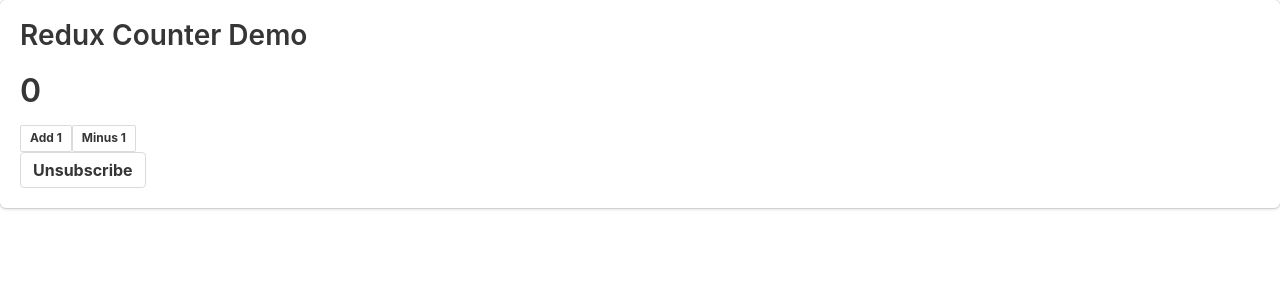
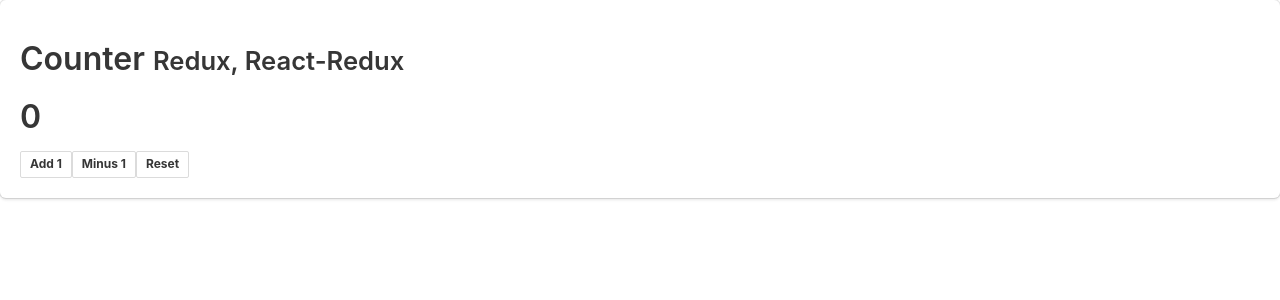
Before and after one commit to ImCatYao/ReactEco, a React (Create React App) app in the folder app/: page / in a window 1280 px wide. Shown: the top 300 px of the page. Built offline with nearby package versions, Linux system fonts and the light colour scheme.

Commit message:
counter app with redux react-redux

```diff
--- a/app/package.json
+++ b/app/package.json
@@ -6,6 +6,7 @@
     "node-sass": "^4.11.0",
     "react": "^16.7.0",
     "react-dom": "^16.7.0",
+    "react-redux": "^6.0.0",
     "react-scripts": "2.1.3",
     "redux": "^4.0.1"
   },
--- a/app/src/App.js
+++ b/app/src/App.js
@@ -1,12 +1,12 @@
 import React, { Component } from 'react'
 
-import Counter from './demos/0201'
+import CounterApp from './demos/0202'
 
 class App extends Component {
   render () {
     return (
       <div className='App box'>
-        <Counter></Counter>
+        <CounterApp />
       </div>
     )
   }
--- /dev/null
+++ b/app/src/demos/0202/Counter.js
@@ -0,0 +1,48 @@
+import React, { Component } from 'react'
+import { connect } from 'react-redux'
+
+import * as actions from './actions'
+
+export class Counter extends Component {
+  render() {
+    const value = this.props.value
+
+    return (
+      <div className='Counter'>
+        <div className="desc"><h1 className="title">Counter <small>Redux, React-Redux </small></h1></div>
+        <div className="content">
+          <div className="main">
+            <h1 className="value"> {value} </h1>
+            <div className="button-group">
+              <button className="button is-small" onClick={this.props.addOne}><strong>Add 1</strong></button>
+              <button className="button is-small" onClick={this.props.minusOne}><strong>Minus 1</strong></button>
+              <button className="button is-small" onClick={this.props.reset}><strong>Reset</strong></button>
+            </div>
+          </div>
+        </div>
+      </div>
+    )
+  }
+}
+
+const mapStateToProps = (state, ownProps) => {
+  return {
+    value: state.value
+  }
+}
+
+const mapDispatchToProps = (dispatch, ownProps) => {
+  return {
+    addOne: () => {
+      dispatch(actions.addOne())
+    },
+    minusOne: () => {
+      dispatch(actions.minusOne())
+    },
+    reset: () => {
+      dispatch(actions.reset())
+    }
+  }
+}
+
+export default connect(mapStateToProps, mapDispatchToProps)(Counter)
--- /dev/null
+++ b/app/src/demos/0202/actionTypes.js
@@ -0,0 +1,3 @@
+export const ADD_ONE = 'ADD_ONE'
+export const MINUS_ONE = 'MINUS_ONE'
+export const RESET = 'RESET'
--- /dev/null
+++ b/app/src/demos/0202/actions.js
@@ -0,0 +1,21 @@
+import * as actionTypes from './actionTypes'
+
+export const addOne = (payload = null) => {
+  return {
+    type: actionTypes.ADD_ONE,
+    payload
+  }
+}
+
+export const minusOne = (payload = null) => {
+  return {
+    type: actionTypes.MINUS_ONE,
+    payload
+  }
+}
+
+export const reset = (payload = null) => {
+  return {
+    type: actionTypes.RESET
+  }
+}
--- /dev/null
+++ b/app/src/demos/0202/index.js
@@ -0,0 +1,14 @@
+import React, { Component } from 'react'
+import { Provider } from 'react-redux'
+import { store } from './store'
+import Counter from './Counter'
+
+export default class CounterApp extends Component {
+  render() {
+    return (
+      <Provider store={store}>
+        <Counter />
+      </Provider>
+    )
+  }
+}
--- /dev/null
+++ b/app/src/demos/0202/reducers.js
@@ -0,0 +1,24 @@
+import * as actionTypes from './actionTypes'
+
+export default function reducers(state, { type, payload = null }) {
+  console.log(`At ${(new Date()).toString()}`)
+  console.log(`{type: ${type}`)
+  console.log('payload:', payload, '}')
+
+  switch(type) {
+    case actionTypes.ADD_ONE:
+      return {
+        value: state.value + 1
+      }
+    case actionTypes.MINUS_ONE:
+      return {
+        value: state.value - 1
+      }
+    case actionTypes.RESET:
+      return {
+        value: 0
+      }
+    default:
+      return state
+  }
+}
--- /dev/null
+++ b/app/src/demos/0202/store.js
@@ -0,0 +1,9 @@
+import { createStore } from 'redux'
+import reducers from './reducers'
+
+// createStore(reducers, initialState)
+export const store = createStore(reducers, { value: 0 })
+
+export const unsubscribe = store.subscribe(() => {
+  console.log(store.getState())
+})
```
Also changed, not shown: 1 other file (tests, documents, lock files or other folders).
